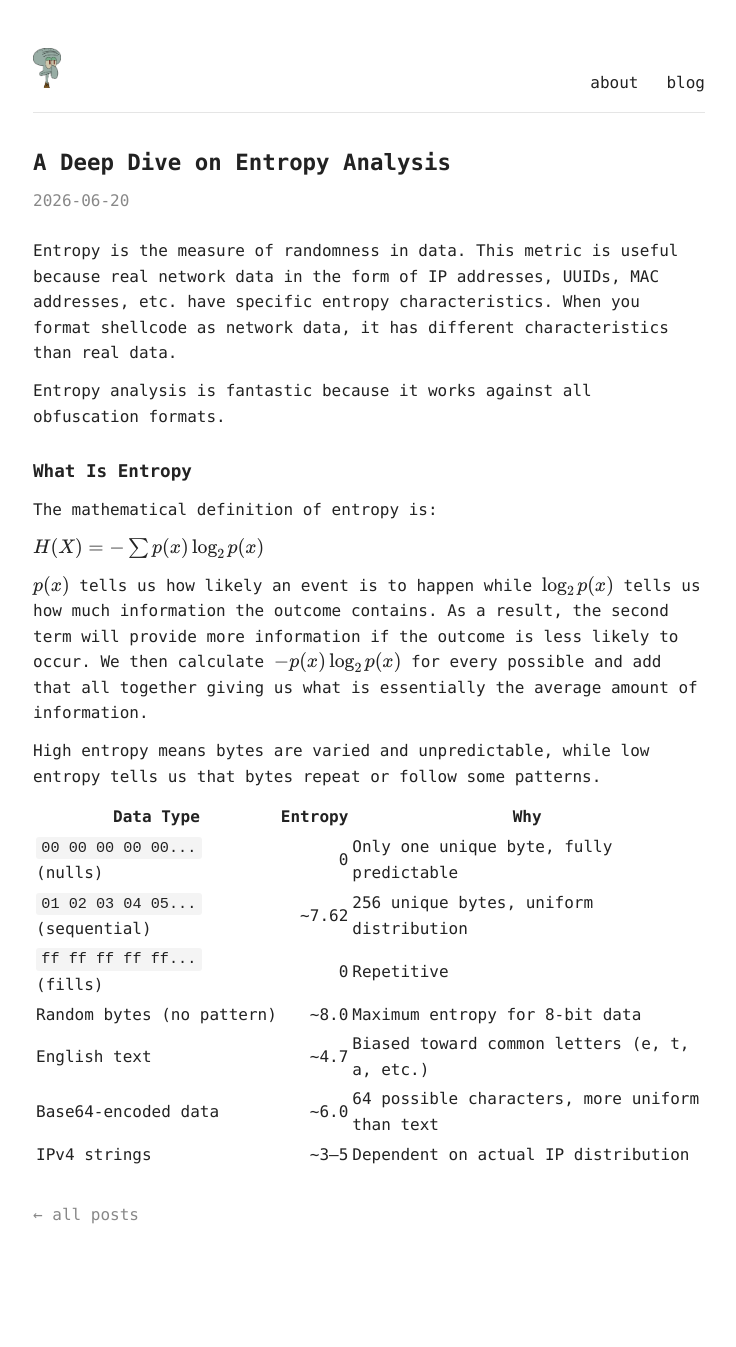
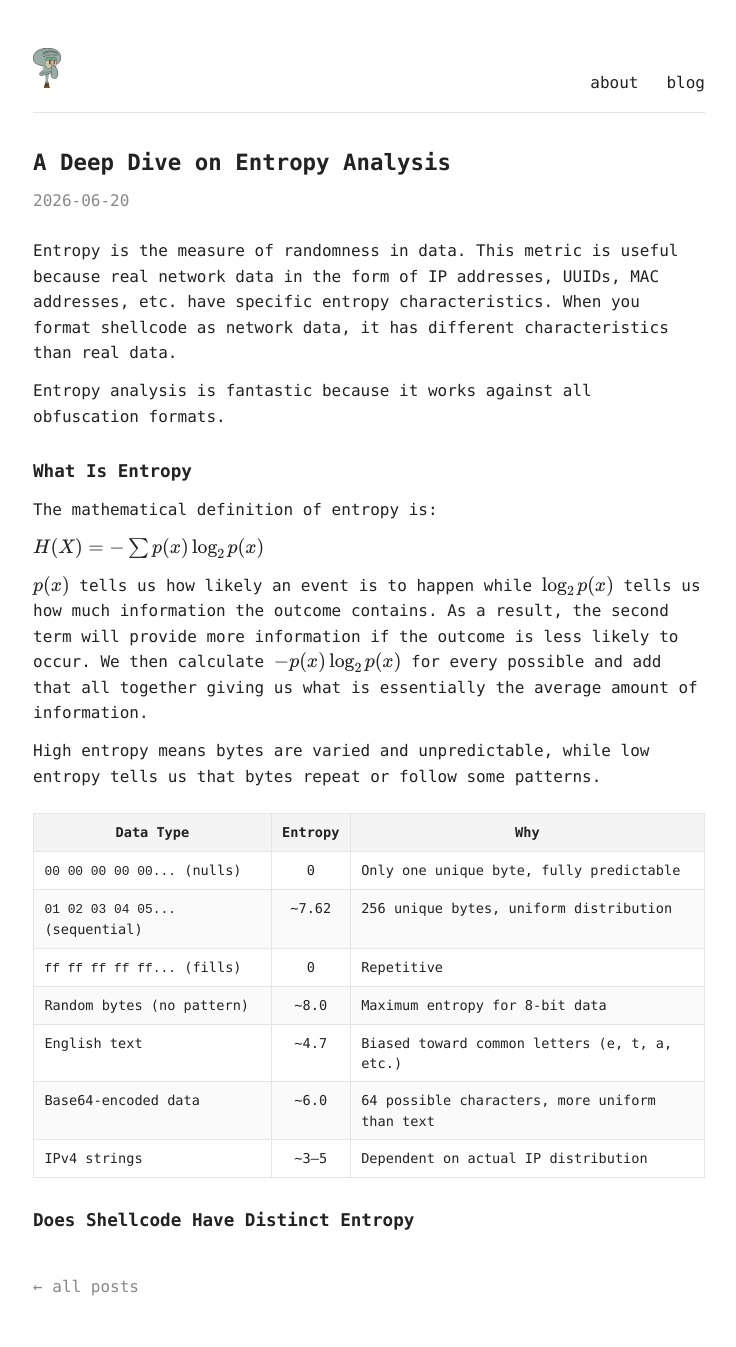
Before and after one commit to hol-jud18/hol-jud18.github.io, a Jekyll site: the page built from _posts/2026-07-19-entropy-analysis.md, in a window 1280 px wide. Shown: the whole page, without its empty margins (271-1007 px from the left). Built offline with Jekyll 4.4.1, drawn with Linux system fonts in a browser that asks for light colours; before the commit the page ends 1276 px from its top, so only the background shows below that.

Commit message:
fixing the table

```diff
--- a/_posts/2026-07-19-entropy-analysis.md
+++ b/_posts/2026-07-19-entropy-analysis.md
@@ -21,7 +21,7 @@ $p(x)$ tells us how likely an event is to happen while $\log_2p(x)$ tells us how
 High entropy means bytes are varied and unpredictable, while low entropy tells us that bytes repeat or follow some patterns.
 
 | Data Type | Entropy | Why |
-|---|---:|---|
+|---|---|---|
 | `00 00 00 00 00...` (nulls) | 0 | Only one unique byte, fully predictable |
 | `01 02 03 04 05...` (sequential) | ~7.62 | 256 unique bytes, uniform distribution |
 | `ff ff ff ff ff...` (fills) | 0 | Repetitive |
@@ -29,3 +29,5 @@ High entropy means bytes are varied and unpredictable, while low entropy tells u
 | English text | ~4.7 | Biased toward common letters (e, t, a, etc.) |
 | Base64-encoded data | ~6.0 | 64 possible characters, more uniform than text |
 | IPv4 strings | ~3–5 | Dependent on actual IP distribution |
+
+## Does Shellcode Have Distinct Entropy
--- a/assets/css/style.css
+++ b/assets/css/style.css
@@ -161,6 +161,39 @@ blockquote {
   margin: 1rem 0;
 }
 
+table {
+  width: 100%;
+  border-collapse: collapse;
+  margin: 1.5rem 0;
+  font-size: 0.85em;
+  line-height: 1.5;
+}
+
+th, td {
+  border: 1px solid var(--border);
+  padding: 0.5rem 0.65rem;
+  text-align: left;
+  vertical-align: top;
+}
+
+th {
+  text-align: center;
+  background: var(--code-bg);
+  font-weight: bold;
+  white-space: nowrap;
+}
+
+/* numeric column reads better centered under its heading */
+td:nth-child(2) {
+  text-align: center;
+  font-variant-numeric: tabular-nums;
+  white-space: nowrap;
+}
+
+tbody tr:nth-child(even) { background: #fafafa; }
+
+td code { background: none; padding: 0; }
+
 @media (max-width: 480px) {
   header.site {
     flex-direction: column;
@@ -171,6 +204,11 @@ blockquote {
     flex-direction: column;
     gap: 0.1rem;
   }
+  table {
+    display: block;
+    overflow-x: auto;
+    white-space: normal;
+  }
 }
 
 article img {
```
